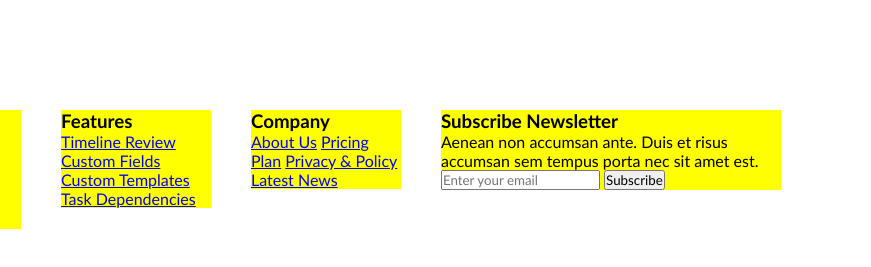
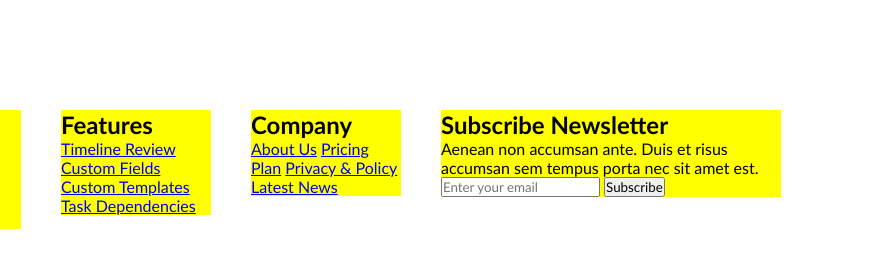
Before and after one commit to front-end-by-rimantas/30-grupe-portfolio-docland, a website: page index.html in a window 1280 px wide. Shown: the part 3555-3822 px from the top of the page, 409-1280 px from the left. Drawn offline with Linux system fonts and the light colour scheme.

Commit message:
shrift changes

```diff
--- a/index.html
+++ b/index.html
@@ -222,21 +222,21 @@
                 </div>
             </div>
             <div class="col-12 col-md-6 col-lg-2">
-                <h3>Features</h3>
+                <h2>Features</h2>
                 <a href="#">Timeline Review</a>
                 <a href="#">Custom Fields</a>
                 <a href="#">Custom Templates</a>
                 <a href="#">Task Dependencies</a>
             </div>
             <div class="col-12 col-md-6 col-lg-2">
-                <h3>Company</h3>
+                <h2>Company</h2>
                 <a href="#">About Us</a>
                 <a href="#">Pricing Plan</a>
                 <a href="#">Privacy & Policy</a>
                 <a href="#">Latest News</a>
             </div>
             <div class="col-12 col-md-6 col-lg-4">
-                <h3>Subscribe Newsletter</h3>
+                <h2>Subscribe Newsletter</h2>
                 <p>Aenean non accumsan ante. Duis et risus accumsan sem tempus porta nec sit amet est.</p>
                 <div class="form">
                     <input id= email type="email" placeholder="Enter your email" required>
```
